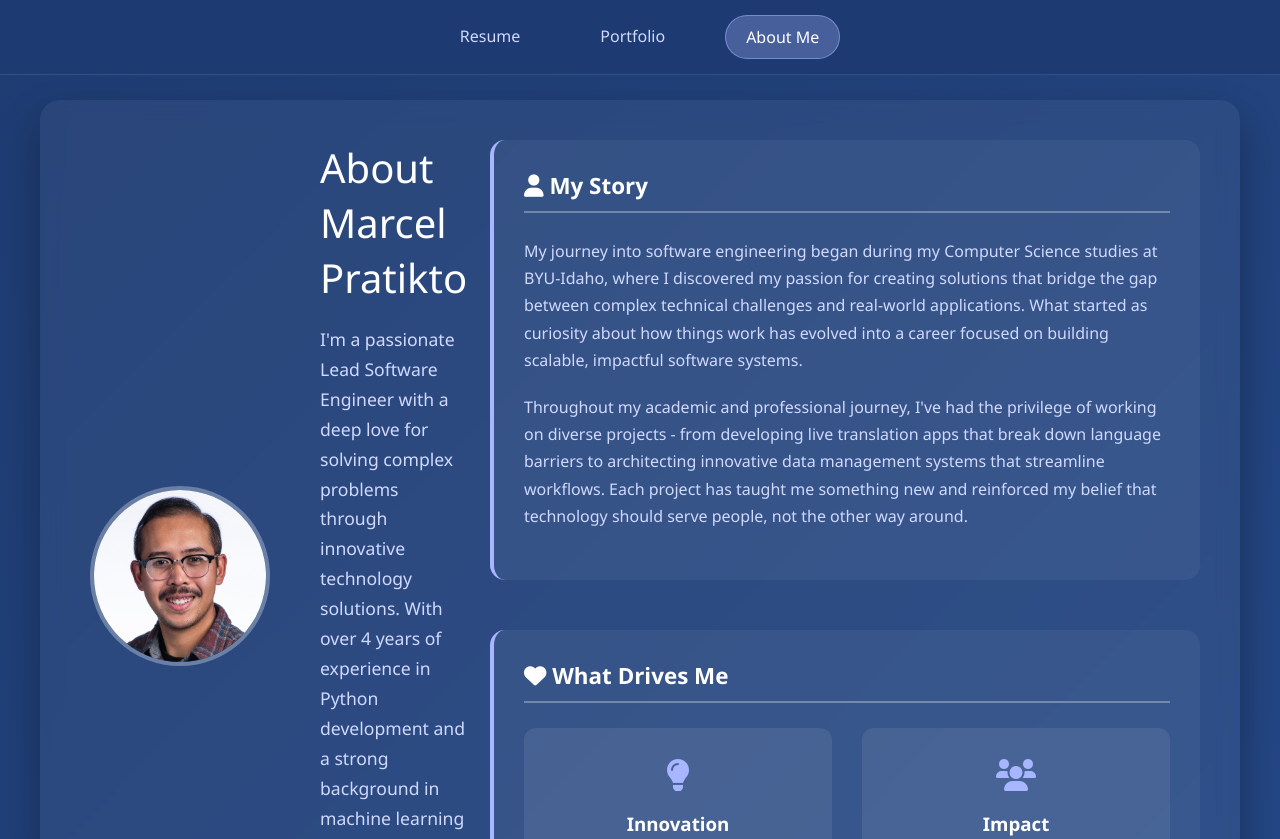
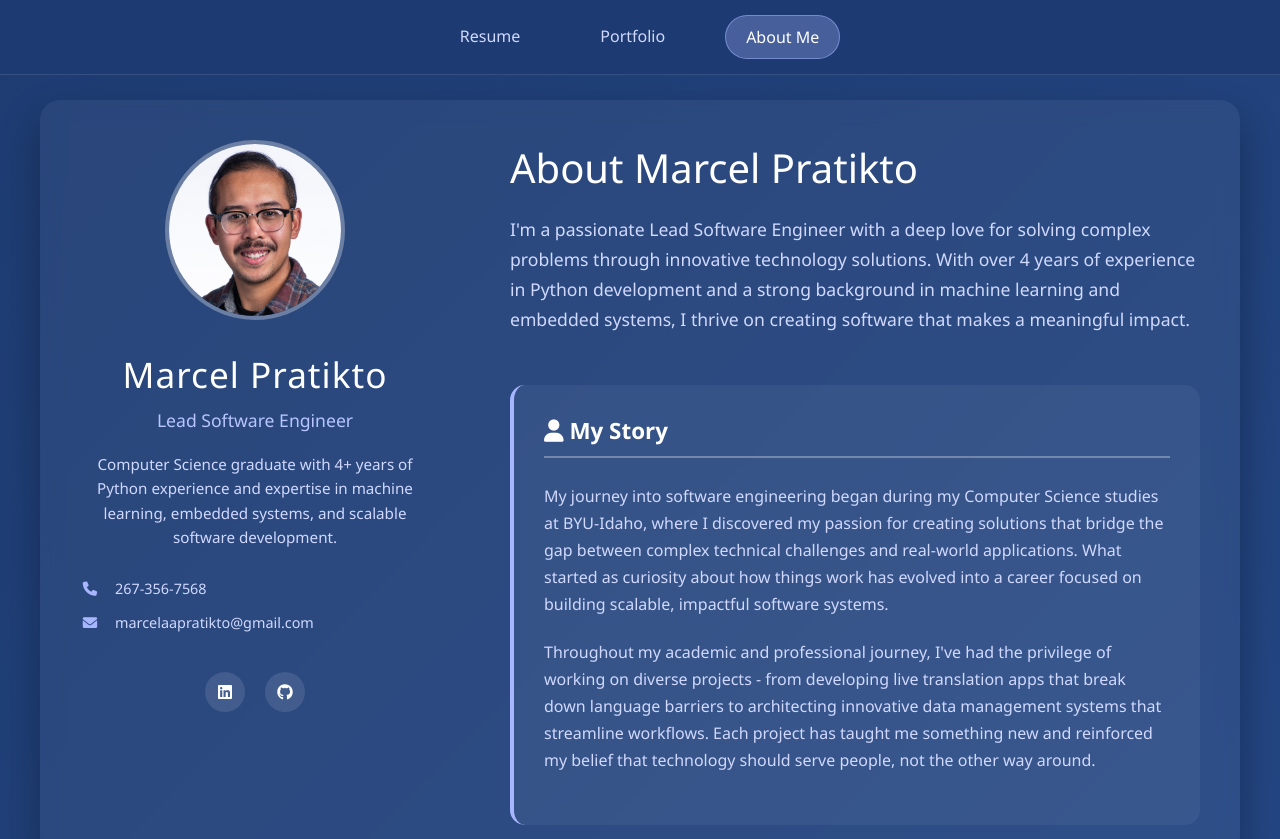
Before and after one commit to MarcelPratikto/marcelpratikto.github.io, a plain HTML site: page about.html in a window 1280 px wide. Shown: the top 839 px of the page. Drawn offline with Linux system fonts and the light colour scheme.

Commit message:
fixed the about me section

```diff
--- a/about.html
+++ b/about.html
@@ -20,23 +20,52 @@
     </nav>
 
     <div class="container">
-        <div class="about-header">
-            <div class="about-intro">
-                <div class="profile-section">
+        <!-- Left Column - Profile Info (matching Resume page) -->
+        <div class="left-column">
             <div class="profile-image">
                 <img src="images/BYU STEM Fair.jpg" alt="Marcel Pratikto Profile Picture">
             </div>
-                    <div class="intro-text">
+
+            <h1 class="name">Marcel Pratikto</h1>
+            <h2 class="title">Lead Software Engineer</h2>
+
+            <p class="summary">
+                Computer Science graduate with 4+ years of Python experience and expertise in machine learning, embedded systems, and scalable software development.
+            </p>
+
+            <div class="contact-info">
+                <div class="contact-item">
+                    <i class="fas fa-phone"></i>
+                    <span>267-356-7568</span>
+                </div>
+                <div class="contact-item">
+                    <i class="fas fa-envelope"></i>
+                    <span>marcelaapratikto@gmail.com</span>
+                </div>
+            </div>
+
+            <div class="social-links">
+                <a href="https://linkedin.com/in/marcel-pratikto" target="_blank">
+                    <i class="fab fa-linkedin"></i>
+                </a>
+                <a href="https://github.com/MarcelPratikto" target="_blank">
+                    <i class="fab fa-github"></i>
+                </a>
+            </div>
+        </div>
+
+        <!-- Right Column - About Content -->
+        <div class="right-column">
+            <!-- Introduction -->
+            <div class="about-header">
                 <h1 class="page-title">About Marcel Pratikto</h1>
                 <p class="intro-paragraph">
                     I'm a passionate Lead Software Engineer with a deep love for solving complex problems through innovative technology solutions. With over 4 years of experience in Python development and a strong background in machine learning and embedded systems, I thrive on creating software that makes a meaningful impact.
                 </p>
             </div>
-                </div>
-            </div>
-        </div>
 
             <div class="about-content">
+                <!-- My Story Section -->
                 <div class="about-section">
                     <h2 class="section-title"><i class="fas fa-user"></i> My Story</h2>
                     <div class="story-content">
@@ -49,6 +78,7 @@
                     </div>
                 </div>
 
+                <!-- What Drives Me Section -->
                 <div class="about-section">
                     <h2 class="section-title"><i class="fas fa-heart"></i> What Drives Me</h2>
                     <div class="motivation-grid">
@@ -76,6 +106,7 @@
                     </div>
                 </div>
 
+                <!-- My Approach Section -->
                 <div class="about-section">
                     <h2 class="section-title"><i class="fas fa-code"></i> My Approach</h2>
                     <div class="approach-content">
@@ -103,6 +134,7 @@
                     </div>
                 </div>
 
+                <!-- Beyond Code Section -->
                 <div class="about-section">
                     <h2 class="section-title"><i class="fas fa-globe"></i> Beyond Code</h2>
                     <div class="personal-content">
@@ -115,6 +147,7 @@
                     </div>
                 </div>
 
+                <!-- Looking Forward Section -->
                 <div class="about-section">
                     <h2 class="section-title"><i class="fas fa-rocket"></i> Looking Forward</h2>
                     <div class="future-content">
@@ -127,6 +160,7 @@
                     </div>
                 </div>
 
+                <!-- Contact CTA Section -->
                 <div class="contact-cta">
                     <h2>Let's Connect</h2>
                     <p>I'm always interested in discussing new opportunities, sharing knowledge, or collaborating on innovative projects.</p>
@@ -144,6 +178,7 @@
                 </div>
             </div>
         </div>
+    </div>
 
     <script src="script.js"></script>
 </body>
```
Also changed, not shown: 1 other file. Lines whose indentation alone changed are shown as unchanged.
